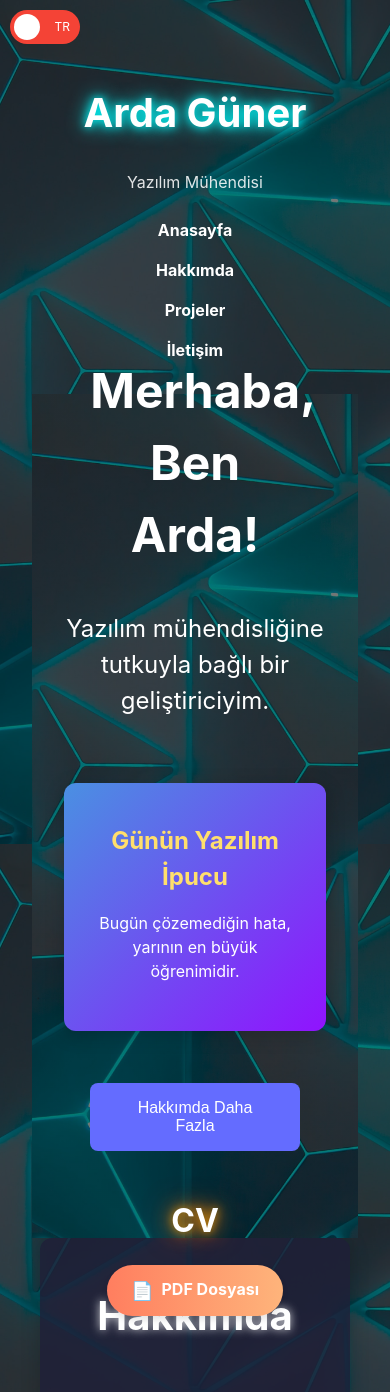
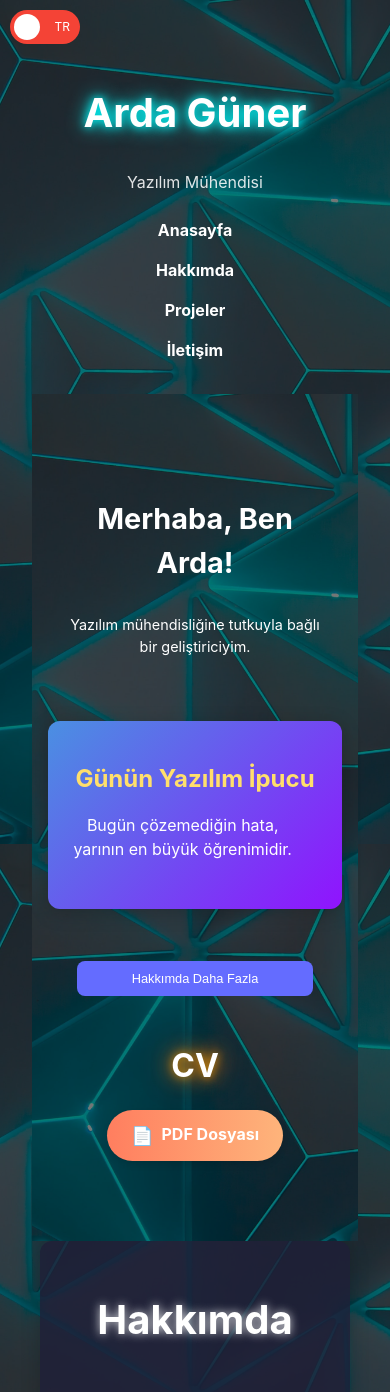
Before and after one commit to Ardeko/ardaguner.com, a React (Vite) app in the folder ardo/: page / in a window 390 px wide. Shown: the top 1392 px of the page. Built offline with nearby package versions, Linux system fonts and the light colour scheme; grey boxes are pictures that could not be loaded.

Commit message:
header container fix

```diff
--- a/ardo/src/index.css
+++ b/ardo/src/index.css
@@ -91,7 +91,7 @@ body {
 /* Hero Section */
 .hero {
   width: 100%;
-  height: 100vh;
+  min-height: calc(100vh - 60px); /* Header yüksekliği kadar azalt */
   display: flex;
   flex-direction: column;
   justify-content: center;
@@ -105,17 +105,20 @@ body {
   background-size: cover;
 }
 
+/* Hero Başlık */
 .hero h1 {
   font-size: 3rem;
   margin-bottom: 1rem;
   max-width: 80%;
 }
 
+/* Hero Açıklama */
 .hero p {
   font-size: 1.5rem;
   margin-bottom: 2rem;
 }
 
+/* Hero Buton */
 .hero button {
   background-color: #646cff;
   color: #fff;
@@ -130,6 +133,68 @@ body {
   background-color: #535bf2;
   transform: scale(1.05);
 }
+
+/* --- Mobil İçin Hero Bölümü --- */
+@media (max-width: 1024px) {
+  .hero {
+    min-height: calc(100vh - 70px); /* Küçük ekranlarda header'a göre ayarla */
+  }
+
+  .hero h1 {
+    font-size: 2.5rem;
+  }
+
+  .hero p {
+    font-size: 1.2rem;
+    max-width: 90%;
+  }
+
+  .hero button {
+    font-size: 1rem;
+    padding: 0.8rem 1.5rem;
+  }
+}
+
+@media (max-width: 768px) {
+  .hero {
+    min-height: calc(100vh - 80px);
+    padding: 5rem 1rem;
+  }
+
+  .hero h1 {
+    font-size: 2rem;
+  }
+
+  .hero p {
+    font-size: 1rem;
+    max-width: 90%;
+  }
+
+  .hero button {
+    font-size: 0.9rem;
+    padding: 0.7rem 1.2rem;
+  }
+}
+
+@media (max-width: 480px) {
+  .hero {
+    min-height: calc(100vh - 90px);
+  }
+
+  .hero h1 {
+    font-size: 1.8rem;
+  }
+
+  .hero p {
+    font-size: 0.9rem;
+  }
+
+  .hero button {
+    font-size: 0.8rem;
+    padding: 0.6rem 1rem;
+  }
+}
+
 
 /* Hakkımda kısmı */
 .about-container {
```
